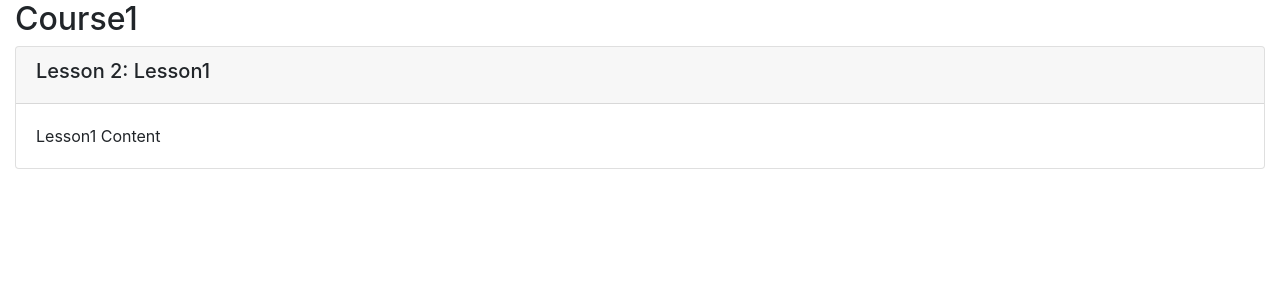
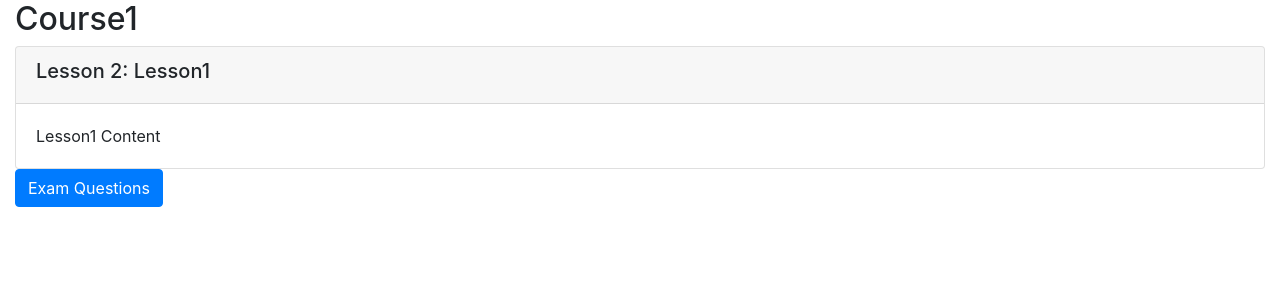
Before and after one commit to mircea-nunu/django_online_course_exam, a Django app: page /onlinecourse/1/ in a window 1280 px wide. Shown: the part 56-356 px from the top of the page. Run offline with Django 3.2, Linux system fonts and the light colour scheme; data comes from the database, SQL or seed files in the repository; some libraries are stand-ins or nearby versions.

Commit message:
update1 the course detail template
Signed-off-by: Mircea N <nunu.mircea@gmail.com>

```diff
--- a/onlinecourse/templates/onlinecourse/course_detail_bootstrap.html
+++ b/onlinecourse/templates/onlinecourse/course_detail_bootstrap.html
@@ -54,14 +54,12 @@
             <!-- <HINT> Use Bootstrap Collapse to hide exam first, more details could be found here
             https://www.w3schools.com/bootstrap4/bootstrap_collapse.asp-->
 
-            <!--
 
-            A collapse example here:
+            <!-- A collapse example here: -->
+            <button type="button" class="btn btn-primary" data-toggle="collapse" data-target="#exam">Exam Questions</button>
             <div id="exam" class="collapse">
                 Click to expand elements within the collapse div
                 </div>
-
-            -->
 
             <!-- <HINT> If user is authenticated, show course exam with a list of question -->
 
```
